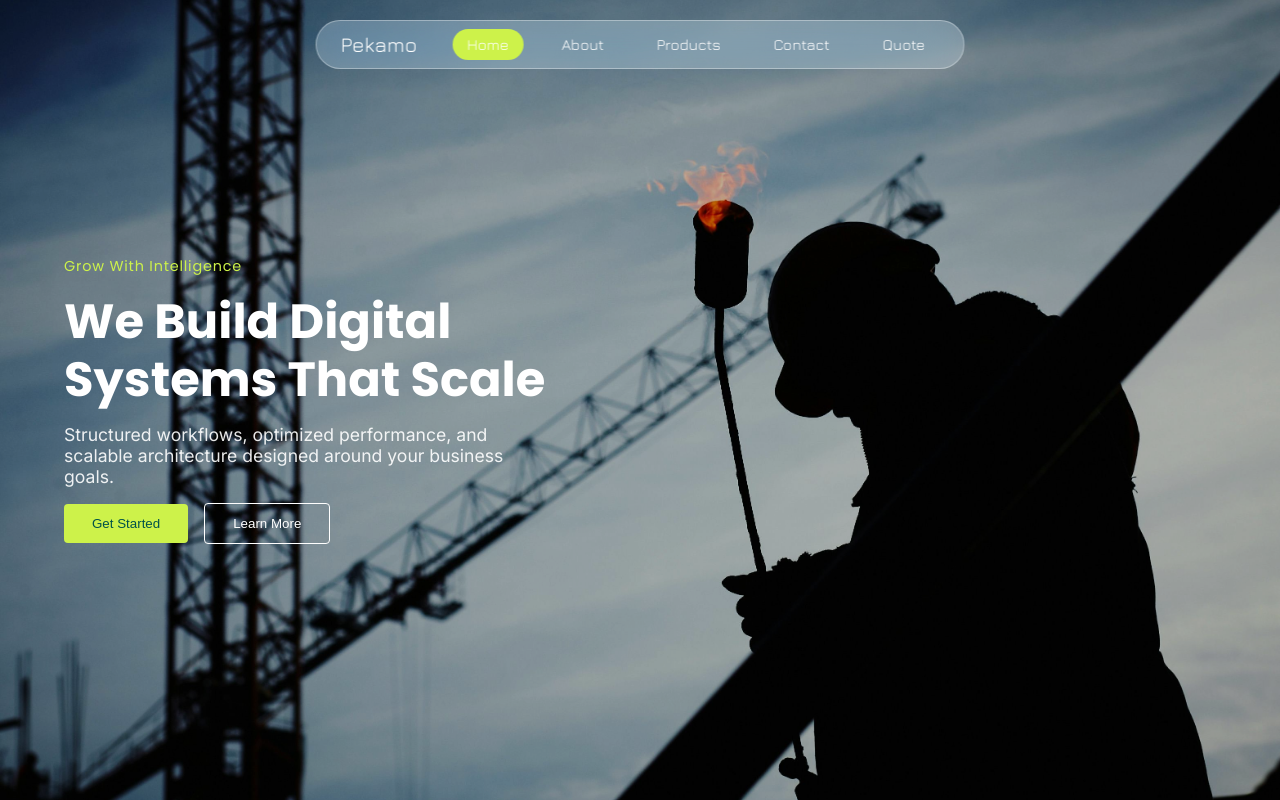
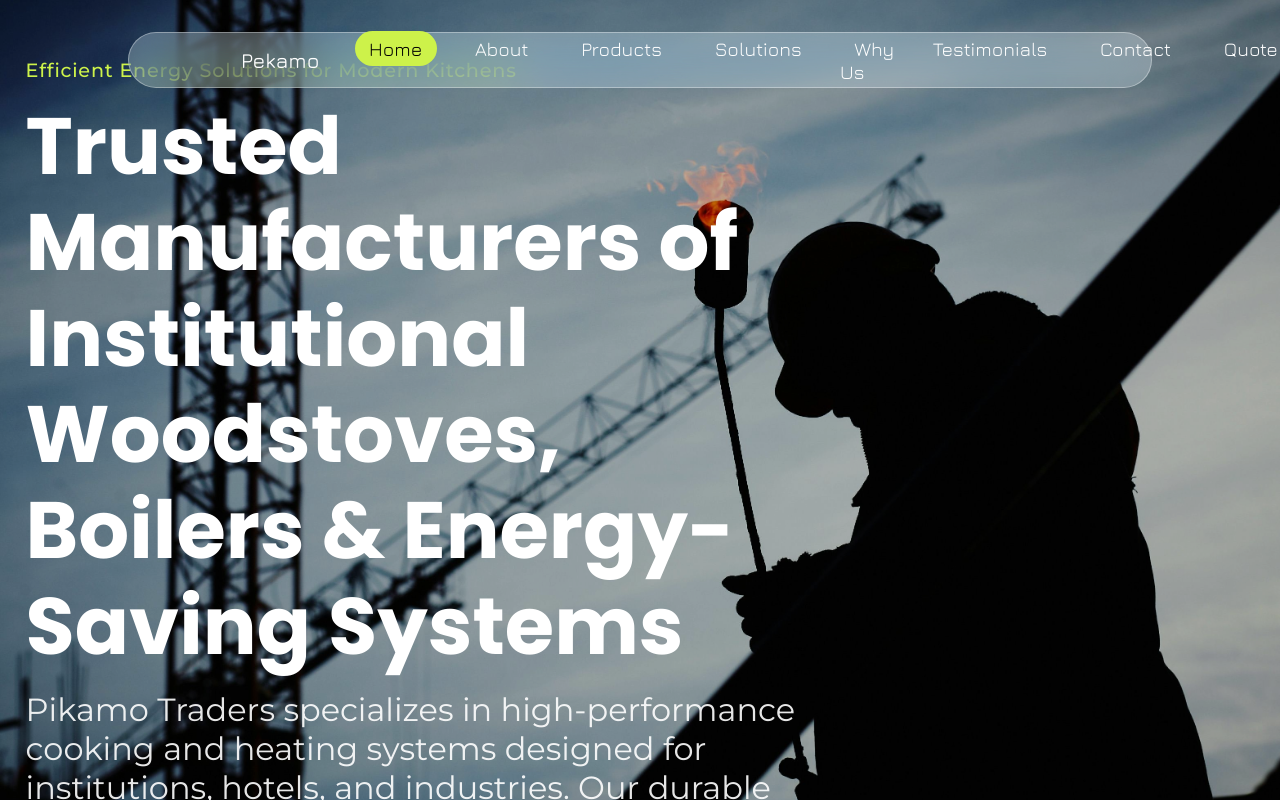
Before and after one commit to SteveKamoni/Pekamo, a React (Vite) app in the folder Pekamo/: page / in a window 1280 px wide. Built offline with nearby package versions, Linux system fonts and the light colour scheme.

Commit message:
Worked on the nav and hero

```diff
--- a/Pekamo/index.html
+++ b/Pekamo/index.html
@@ -7,7 +7,7 @@
     <link rel="preconnect" href="https://fonts.googleapis.com" />
     <link rel="preconnect" href="https://fonts.gstatic.com" crossorigin />
     <link
-      href="https://fonts.googleapis.com/css2?family=Inter:wght@300;400;600;700&family=Montserrat:wght@400;600&family=Poppins:wght@400;600;700&family=Jura:wght@400;600&display=swap"
+      href="https://fonts.googleapis.com/css2?family=Inter:ital,opsz,wght@0,14..32,100..900;1,14..32,100..900&family=Jura:wght@300..700&family=Montserrat:ital,wght@0,100..900;1,100..900&family=Poppins:ital,wght@0,100;0,200;0,300;0,400;0,500;0,600;0,700;0,800;0,900;1,100;1,200;1,300;1,400;1,500;1,600;1,700;1,800;1,900&display=swap"
       rel="stylesheet"
     />
     <!-- Optional: preload critical font(s) for hero if you know exact woff2 URL -->
--- a/Pekamo/src/components/Hero.jsx
+++ b/Pekamo/src/components/Hero.jsx
@@ -9,13 +9,11 @@ export default function Hero() {
       <div className={styles.overlay}></div>
 
       <div className={styles.content}>
-        <p className={styles.tagline}>Grow With Intelligence</p>
-        <h1 className={styles.title}>We Build Digital Systems That Scale</h1>
+        <p className={styles.tagline}>Efficient Energy Solutions for Modern Kitchens</p>
+        <h1 className={styles.title}>Trusted Manufacturers of Institutional Woodstoves, Boilers & Energy-Saving Systems</h1>
         <p className={styles.description}>
-          Structured workflows, optimized performance, and scalable architecture
-          designed around your business goals.
+          Pikamo Traders specializes in high-performance cooking and heating systems designed for institutions, hotels, and industries. Our durable woodstoves, ovens, and boilers deliver reliable performance while cutting fuel costs and smoke emissions by up to 75%.
         </p>
-
         <div className={styles.actions}>
           <button className={styles.primaryBtn}>Get Started</button>
           <button className={styles.secondaryBtn}>Learn More</button>
--- a/Pekamo/src/components/Navbar.jsx
+++ b/Pekamo/src/components/Navbar.jsx
@@ -26,6 +26,9 @@ export default function Navbar() {
     { id: "home", label: "Home" },
     { id: "about", label: "About" },
     { id: "products", label: "Products" },
+    { id: "contact", label: "Solutions" },
+    { id: "quote", label: "Why Us" },
+    { id: "products", label: "Testimonials" },
     { id: "contact", label: "Contact" },
     { id: "quote", label: "Quote" }
   ];
--- a/Pekamo/src/styles/Hero.module.scss
+++ b/Pekamo/src/styles/Hero.module.scss
@@ -30,10 +30,11 @@
   display: flex;
   flex-direction: column;
   gap: 1rem;
-  padding-left: 5%;
-  max-width: 45%;
+  padding-left: 2%;
+  max-width: 65%;
   color: $color-white;
   font-family: $font-primary;
+  margin-top: 15rem;
 
   @include respond(phone) {
     max-width: 90%;
@@ -42,14 +43,16 @@
 }
 
 .tagline {
-  font-size: 0.9rem;
+  font-size: 1.2rem;
   font-weight: $font-weight-medium;
   color: $color-primary;
+  font-family: $font-secondary;
   letter-spacing: 0.05rem;
 }
 
 .title {
-  font-size: 3rem;
+  font-family: $font-primary;
+  font-size: 5rem;
   line-height: 1.2;
   font-weight: $font-weight-bold;
 
@@ -59,9 +62,9 @@
 }
 
 .description {
-  font-size: 1.1rem;
-  font-family: $font-text;
-  max-width: 450px;
+  font-family: $font-secondary;
+  font-size: 2rem;
+  max-width: 950px;
   opacity: 0.9;
 
   @include respond(phone) {
@@ -72,23 +75,26 @@
 .actions {
   display: flex;
   align-items: center;
-  gap: 1rem;
+  gap: 2rem;
 }
 
 .primaryBtn {
   background: $color-primary;
-  color: $color-dark;
+  color: $color-text;
+  padding: 0.75rem 1.75rem;
   border: none;
-  padding: 0.75rem 1.75rem;
-  border-radius: 4px;
+  border-radius: 5rem;
+  font-size: 1rem;
   font-weight: $font-weight-medium;
   cursor: pointer;
-  transition: 0.25s ease;
+  transition: background-color 0.55s ease, color 0.55s ease; // ✅ Smooth fade
 
   &:hover {
-    background: color.adjust($color-primary,$lightness: 7%);
+    background: color.adjust($color-secondary, $lightness: 7%);
+    color: $color-light;
   }
 }
+
 
 .secondaryBtn {
   background: transparent;
@@ -99,6 +105,9 @@
   font-weight: $font-weight-medium;
   cursor: pointer;
   transition: 0.25s ease;
+  border-radius: 5rem;
+  transition: background-color 0.55s ease, color 0.55s ease; // ✅ Smooth fade
+
 
   &:hover {
     background: rgba(255, 255, 255, 0.15);
--- a/Pekamo/src/styles/Navbar.module.scss
+++ b/Pekamo/src/styles/Navbar.module.scss
@@ -1,11 +1,11 @@
 .nav {
   position: fixed;
-  top: 20px;
+  top: 2rem;
   left: 50%;
   transform: translateX(-50%);
   z-index: 999;
-
-  width: max-content;
+  height: 7%;
+  width: 80%;
 
   /* ✅ NEW GLASS LOOK */
   background: rgba($color-white, 0.25);
@@ -13,7 +13,7 @@
   -webkit-backdrop-filter: blur(22px) saturate(180%);
   border: 1px solid rgba($color-white, 0.35);
 
-  padding: 0.7rem 1.5rem;
+  padding-inline: 7rem;
   border-radius: 50px;
 
   display: flex;
@@ -23,7 +23,10 @@
 
 
 .inner {
+  width: 100%;
   display: flex;
+  flex-direction: row;
+  justify-content: space-between;
   align-items: center;
   gap: 2.2rem;
 }
@@ -42,7 +45,7 @@
 
   li a {
     font-family: $font-nav;
-    font-size: 0.95rem;
+    font-size: 1.2rem;
     color: $color-white;
     padding: 0.4rem 0.9rem;
     border-radius: 30px;
@@ -51,7 +54,7 @@
 
     &:hover {
       background: $color-primary;
-      color: $color-white;
+      color: $color-text;
     }
   }
 }
@@ -59,5 +62,5 @@
 /* Active nav link (current section) */
 .active {
   background: $color-primary !important;
-  color: $color-white !important;
+  color: $color-text !important;
 }
```
